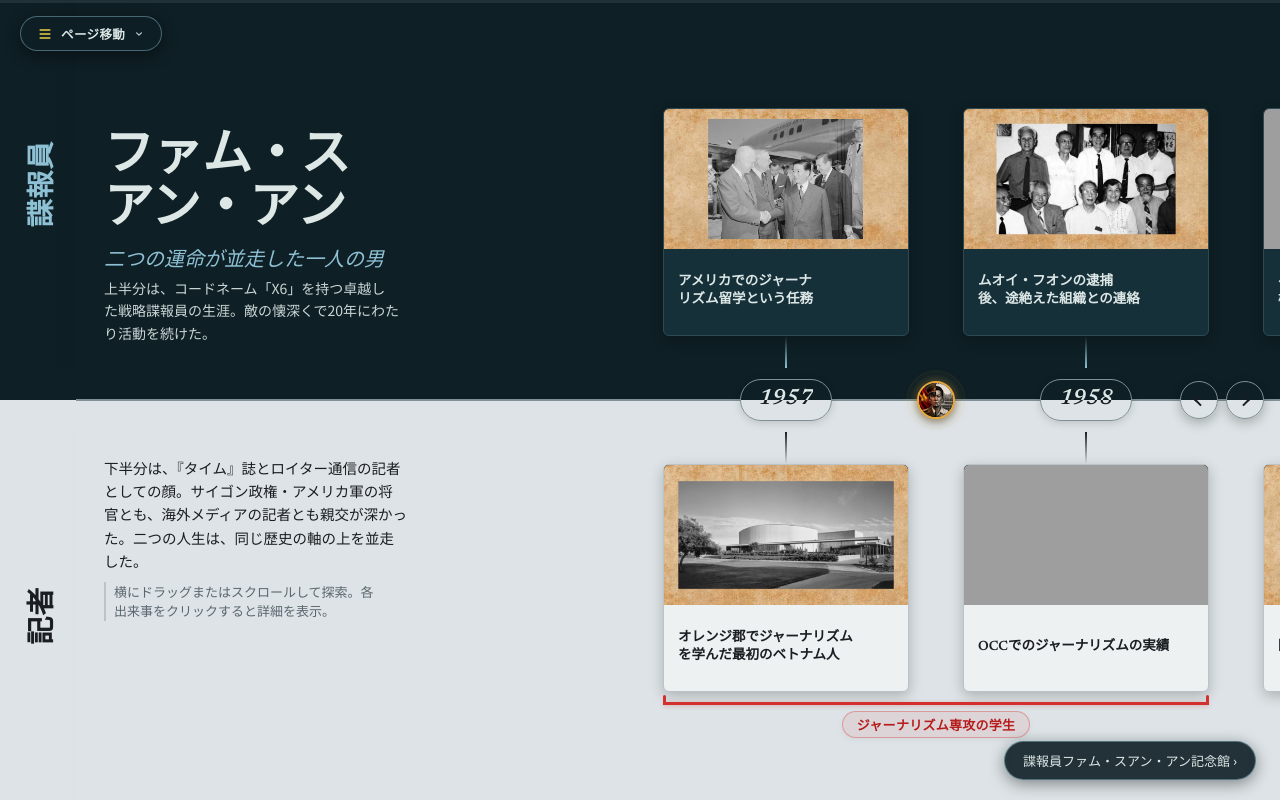
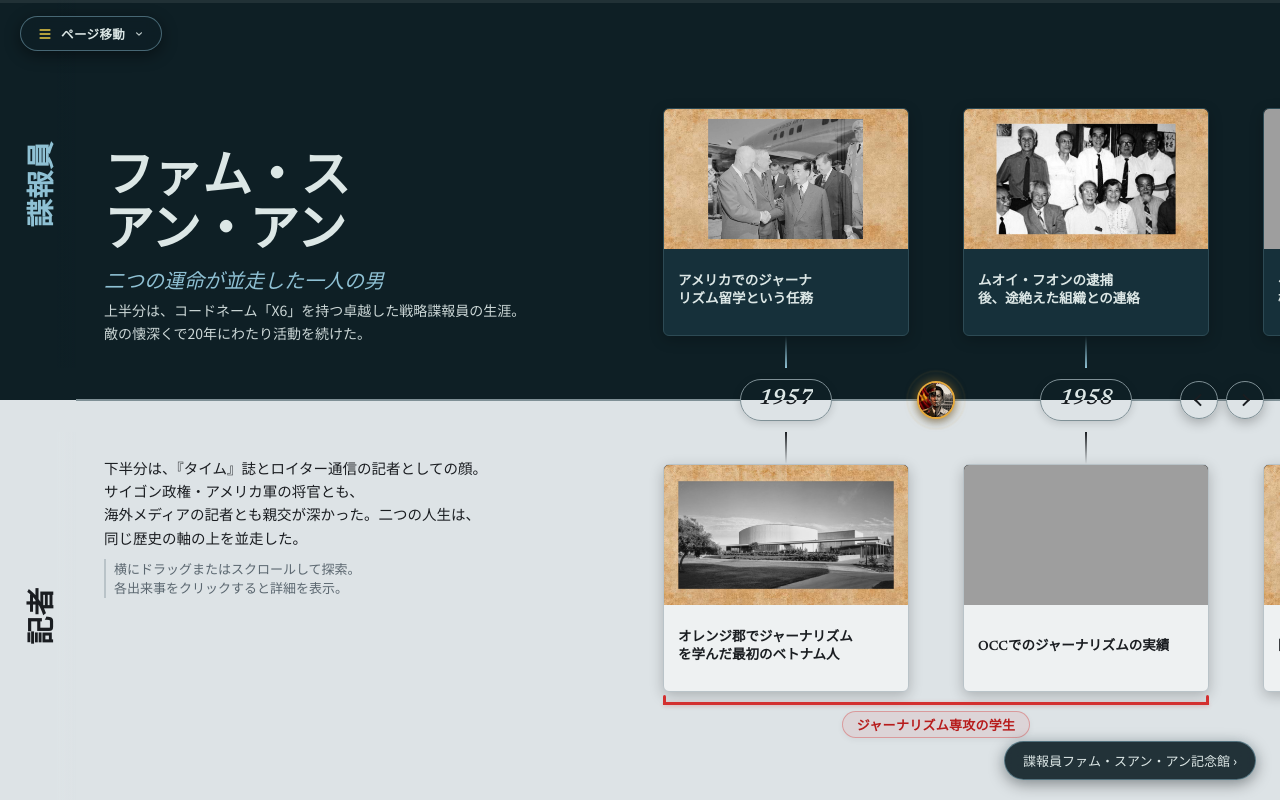
Before and after one commit to hunglv3112/PXA, a plain HTML site: page timeline.html in a window 1280 px wide. Drawn offline with Linux system fonts and the light colour scheme; grey boxes are pictures that could not be loaded.

Commit message:
Update style.css

```diff
--- a/css/style.css
+++ b/css/style.css
@@ -594,6 +594,16 @@ button.pill:hover {
   max-width: 38ch;
   font-size: 14.5px;
   line-height: 1.6;
+  text-wrap: pretty;
+  overflow-wrap: break-word;
+}
+
+html[lang=ja] .intro p {
+  max-width: none;
+  text-wrap: pretty;
+  line-break: strict;
+  overflow-wrap: normal;
+  word-break: keep-all;
 }
 
 .intro .intro-desc-top {
@@ -602,9 +612,21 @@ button.pill:hover {
   font-size: 14px;
 }
 
+html[lang=ja] .intro .intro-desc-top {
+  text-wrap: pretty;
+  line-break: strict;
+  word-break: keep-all;
+}
+
 .intro .intro-desc-bot {
   color: var(--press-ink);
   font-size: 14.5px;
+}
+
+html[lang=ja] .intro .intro-desc-bot {
+  text-wrap: pretty;
+  line-break: strict;
+  word-break: keep-all;
 }
 
 .intro .intro-guide {
```
